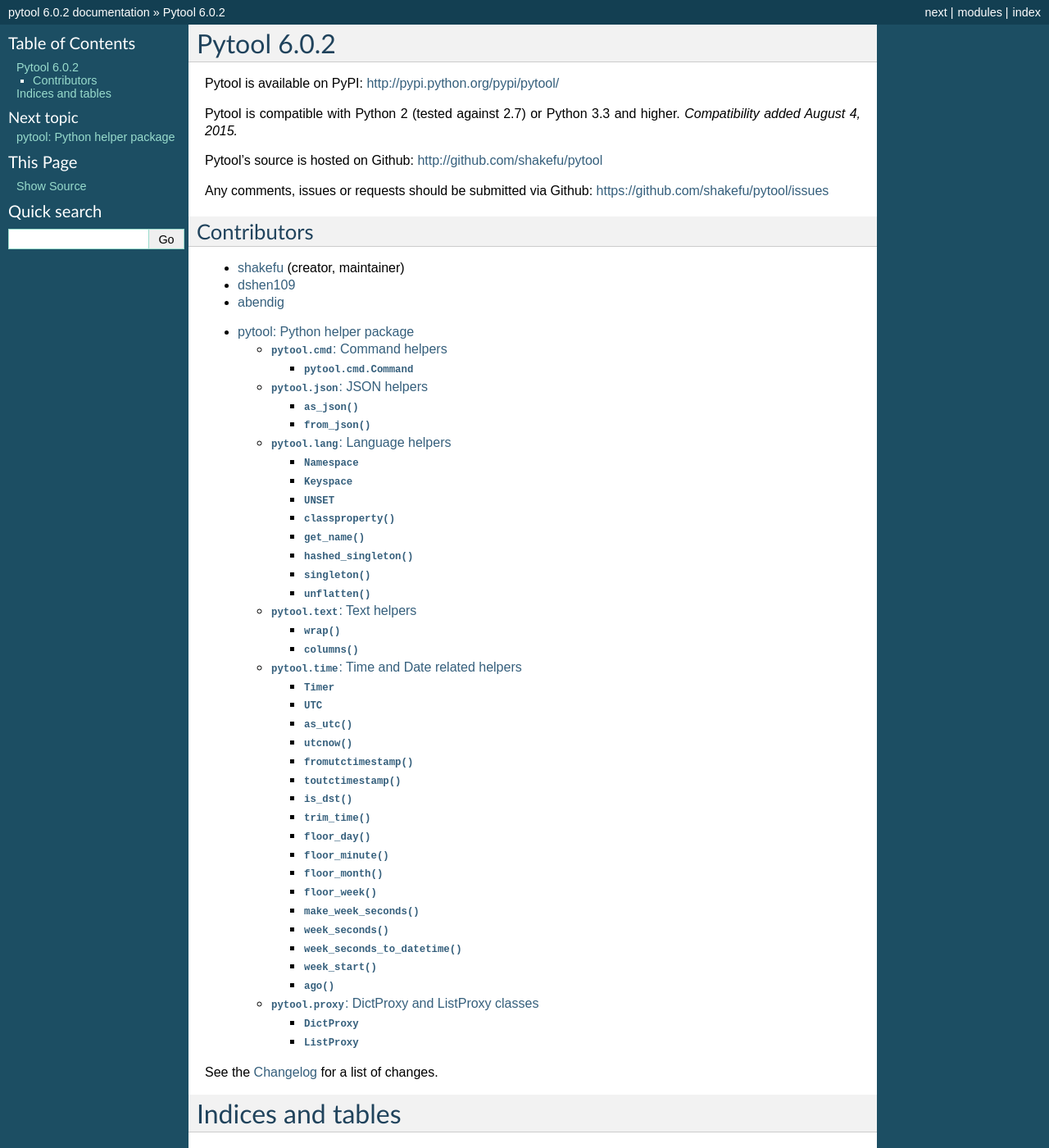
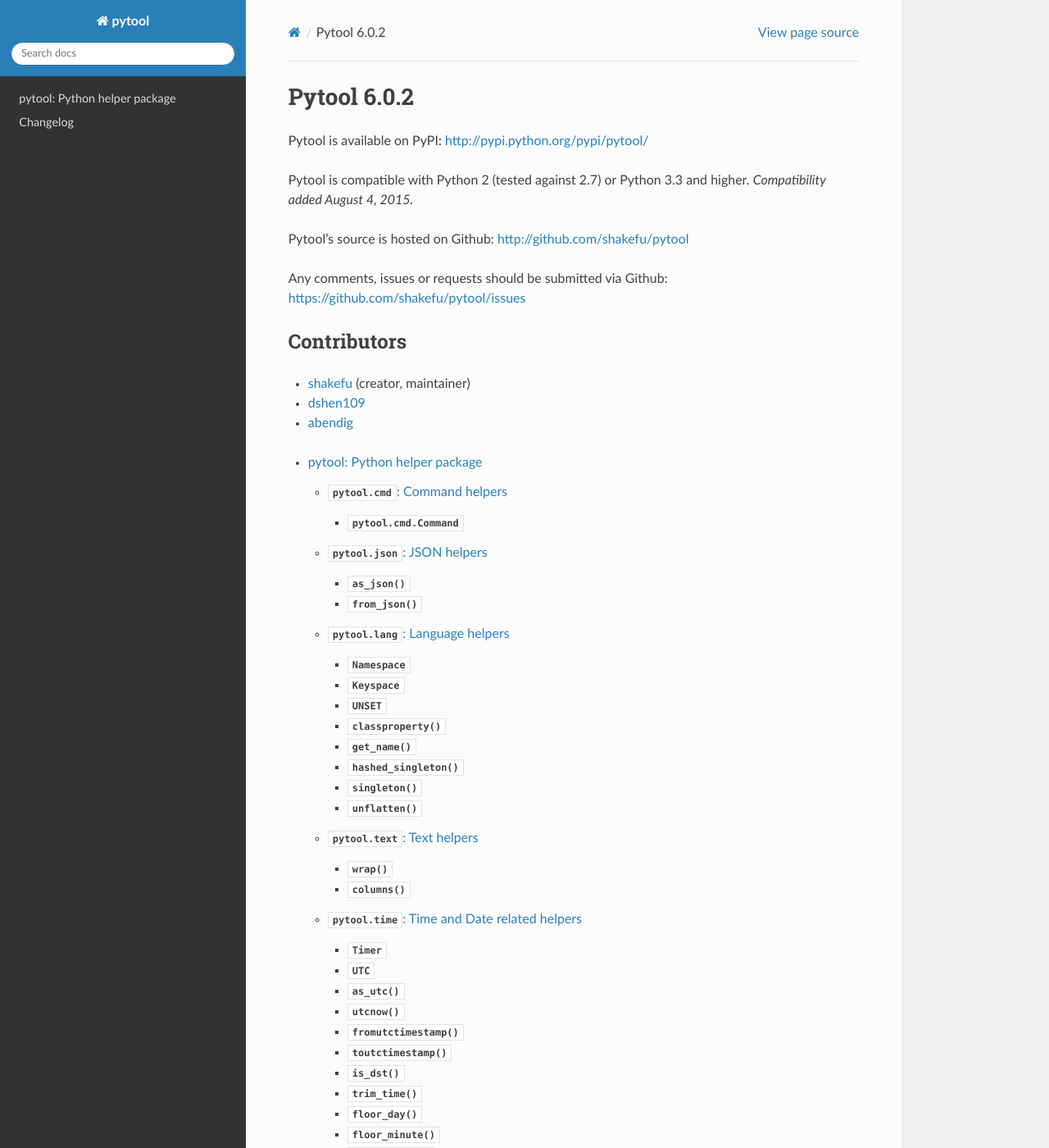
Before and after one commit to shakefu/pytool, a Sphinx documentation site: the page built from docs/index.rst, in a window 1280 px wide and 1400 px high. Shown: the whole window at 82% size. Built offline with Sphinx 7.4.7 and the Read the Docs theme 3.1.0, drawn with Linux system fonts in a browser that asks for light colours; some of the changed text lies outside the part shown.

Commit message:
docs(sphinx): updated configuration to use rtd theme

```diff
--- a/docs/conf.py
+++ b/docs/conf.py
@@ -3,7 +3,12 @@
 
 # Add any Sphinx extension module names here, as strings. They can be
 # extensions coming with Sphinx (named 'sphinx.ext.*') or your custom ones.
-extensions = ["sphinx.ext.autodoc", "sphinx.ext.viewcode", "sphinx.ext.intersphinx"]
+extensions = [
+    "sphinx.ext.autodoc",
+    "sphinx.ext.viewcode",
+    "sphinx.ext.intersphinx",
+    "sphinx_rtd_theme",
+]
 
 # Add any paths that contain templates here, relative to this directory.
 templates_path = ["_templates"]
@@ -37,7 +42,7 @@
 
 # The theme to use for HTML and HTML Help pages.  See the documentation for
 # a list of builtin themes.
-html_theme = "default"
+html_theme = "sphinx_rtd_theme"
 
 # Add any paths that contain custom static files (such as style sheets) here,
 # relative to this directory. They are copied after the builtin static files,
--- a/pyproject.toml
+++ b/pyproject.toml
@@ -27,7 +27,7 @@
 ]
 docs = [
     "sphinx >=7.2.6, <8.0.0",
-    "sphinx-rtd-theme >=2.0.0, <3.0.0",
+    "sphinx-rtd-theme>=2.0.0,<3.0.0",
     "sphinx-autodoc-typehints >=1.25.2, <2.0.0",
 ]
 
```
